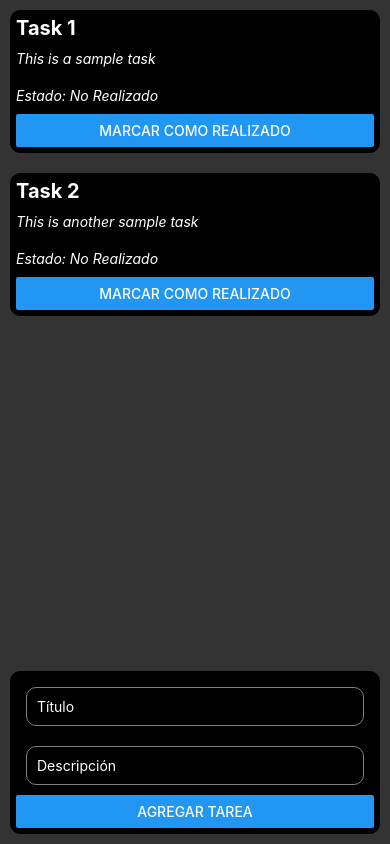
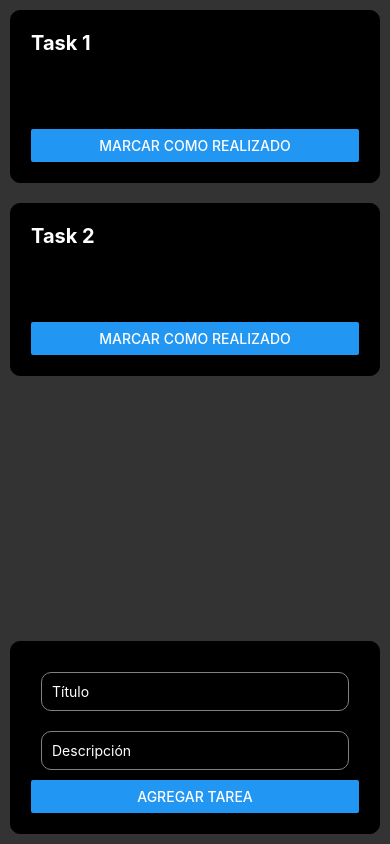
Before and after one commit to TK742/RNIC-TOMAS-TASCA, a React Native app: screen / in a window 390 px wide. Built offline with nearby package versions, Linux system fonts and the light colour scheme.

Commit message:
RNIC-W04: converted to styled components and added bootsplash pkg

```diff
--- a/App.tsx
+++ b/App.tsx
@@ -2,6 +2,7 @@ import React, { useState, useRef, useEffect } from 'react';
 import { StatusBar, View, Text, FlatList, TextInput, Button, SafeAreaView, KeyboardAvoidingView, StyleSheet, AppState, Platform } from 'react-native';
 import Card from './src/components/Card';
 import mockedData from './src/constants/MockedData';
+import { Wrapper, CardContainer, Input } from './src/types/theme';
 
 interface Task {
   id: number,
@@ -66,7 +67,7 @@ const MainScreen: React.FC = () => {
   }
 
   return (
-    <SafeAreaView style={styles.wrapper}>
+    <Wrapper>
       <StatusBar barStyle="dark-content" backgroundColor="#fff" />
       <FlatList
         data={tasks}
@@ -76,16 +77,15 @@ const MainScreen: React.FC = () => {
         scrollEnabled
       />
       <KeyboardAvoidingView>
-        <View style={styles.card}>
-          <TextInput
+        <CardContainer>
+          <Input
             value={title}
             onChangeText={setTitle}
             placeholder="Título"
             returnKeyType="next"
             onSubmitEditing={() => { descriptionInputRef.current?.focus() }}
-            style={styles.input}
           />
-          <TextInput
+          <Input
             value={description}
             onChangeText={setDescription}
             placeholder="Descripción"
@@ -93,40 +93,15 @@ const MainScreen: React.FC = () => {
             returnKeyType="done"
             ref={descriptionInputRef}
             onSubmitEditing={() => { handleAddTask() }}
-            style={styles.input}
           />
           <Button
             title="Agregar Tarea"
             onPress={handleAddTask}
           />
-        </View>
+        </CardContainer>
       </KeyboardAvoidingView>
-    </SafeAreaView>
+    </Wrapper>
   );
 };
 
-const styles = StyleSheet.create({
-  wrapper: {
-    flex: 1,
-    backgroundColor: Platform.OS === 'ios' ? 'lightgray' : '#333',
-  },
-
-  card: {
-    padding: 5,
-    margin: 10,
-    borderWidth: 1,
-    backgroundColor: Platform.OS === 'ios' ? 'white' : 'black',
-    borderRadius: 10
-  },
-
-  input: {
-    padding: 10,
-    margin: 10,
-    color: 'white',
-    borderWidth: 1,
-    borderColor: 'gray',
-    borderRadius: 10,
-  }
-})
-
 export default MainScreen;
--- a/package.json
+++ b/package.json
@@ -11,7 +11,9 @@
   },
   "dependencies": {
     "react": "18.2.0",
-    "react-native": "0.71.1"
+    "react-native": "0.71.1",
+    "react-native-bootsplash": "^4.4.1",
+    "styled-components": "^5.3.6"
   },
   "devDependencies": {
     "@babel/core": "^7.20.0",
@@ -22,6 +24,7 @@
     "@types/jest": "^29.2.1",
     "@types/react": "^18.0.24",
     "@types/react-test-renderer": "^18.0.0",
+    "@types/styled-components": "^5.1.26",
     "babel-jest": "^29.2.1",
     "eslint": "^8.19.0",
     "jest": "^29.2.1",
--- a/src/components/Card.tsx
+++ b/src/components/Card.tsx
@@ -1,5 +1,7 @@
 import React, { useState } from 'react';
 import { View, Text, Button, StyleSheet, TouchableOpacity, Platform } from 'react-native';
+import { Title, Description, CardView } from '../types/theme';
+
 
 interface Props {
   title: string,
@@ -10,38 +12,15 @@ interface Props {
 
 const Card: React.FC<Props> = ({ title, description, state, onPress }) => {
   return (
-    <View style={styles.card}>
-      <Text style={styles.title}>{title}</Text>
-      <Text style={styles.description}>{description}</Text>
-      <Text style={styles.description}>Estado: {state}</Text>
+    <CardView>
+      <Title>{title}</Title>
+      <Description>{description}</Description>
+      <Description>Estado: {state}</Description>
       <Button
         title={state === "No Realizado" ? "Marcar como Realizado" : "Marcar como No Realizado"}
         onPress={onPress}/>
-    </View>
+    </CardView>
   );
 };
 
-const styles = StyleSheet.create({
-  card: {
-    padding: 5,
-    margin: 10,
-    borderWidth: 1,
-    backgroundColor: Platform.OS === 'ios' ? 'white' : 'black',
-    borderRadius: 10
-  },
-
-  title: {
-    fontSize: 20,
-    fontWeight: '700',
-    color: Platform.OS === 'ios' ? 'black' : 'white'
-  },
-
-  description: {
-    marginTop: 10,
-    marginBottom: 10,
-    fontStyle: 'italic',
-    color: Platform.OS === 'ios' ? 'black' : 'white'
-  }
-})
-
 export default Card;
--- /dev/null
+++ b/src/types/theme.tsx
@@ -0,0 +1,44 @@
+import styled from 'styled-components/native';
+
+export const Wrapper = styled.SafeAreaView`
+  flex: 1;
+  background-color: #333;
+`;
+
+export const CardContainer = styled.View`
+  padding: 20px;
+  margin: 10px;
+  border-width: 1px;
+  background-color: black;
+  border-radius: 10px;
+`;
+
+export const Input = styled.TextInput`
+  padding: 10px;
+  margin: 10px;
+  color: white;
+  border-width: 1px;
+  border-color: gray;
+  border-radius: 10px;
+`;
+
+export const CardView = styled.View`
+  padding: 20px;
+  margin: 10px;
+  border-width: 1px;
+  background-color: black;
+  border-radius: 10px;
+`;
+
+export const Title = styled.Text`
+  font-size: 20px;
+  font-weight: 700;
+  color: white;
+`;
+
+export const Description = styled.Text`
+  margin-top: 10px;
+  margin-bottom: 10px;
+  font-style: italic;
+  color: 'white';
+`;
```
Also changed, not shown: 2 other files (tests, documents, lock files or other folders).
